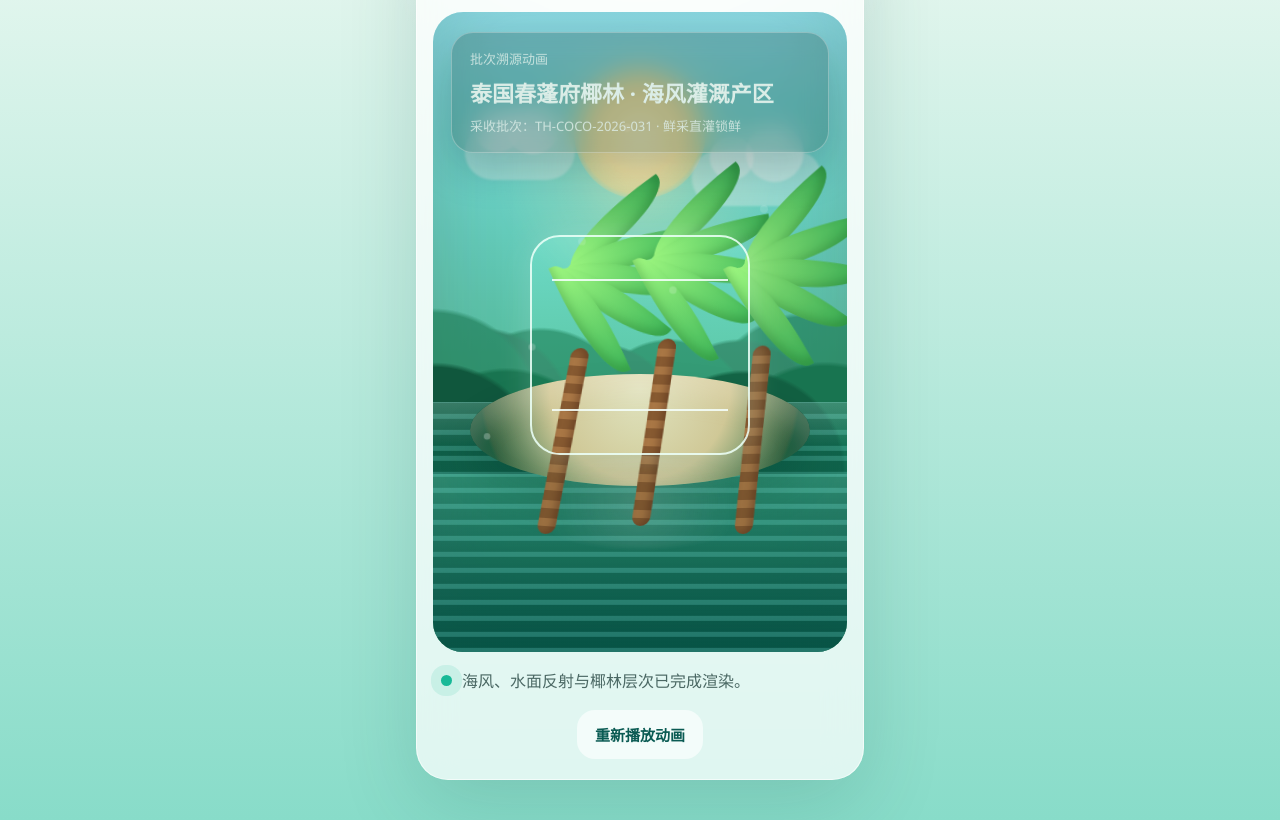
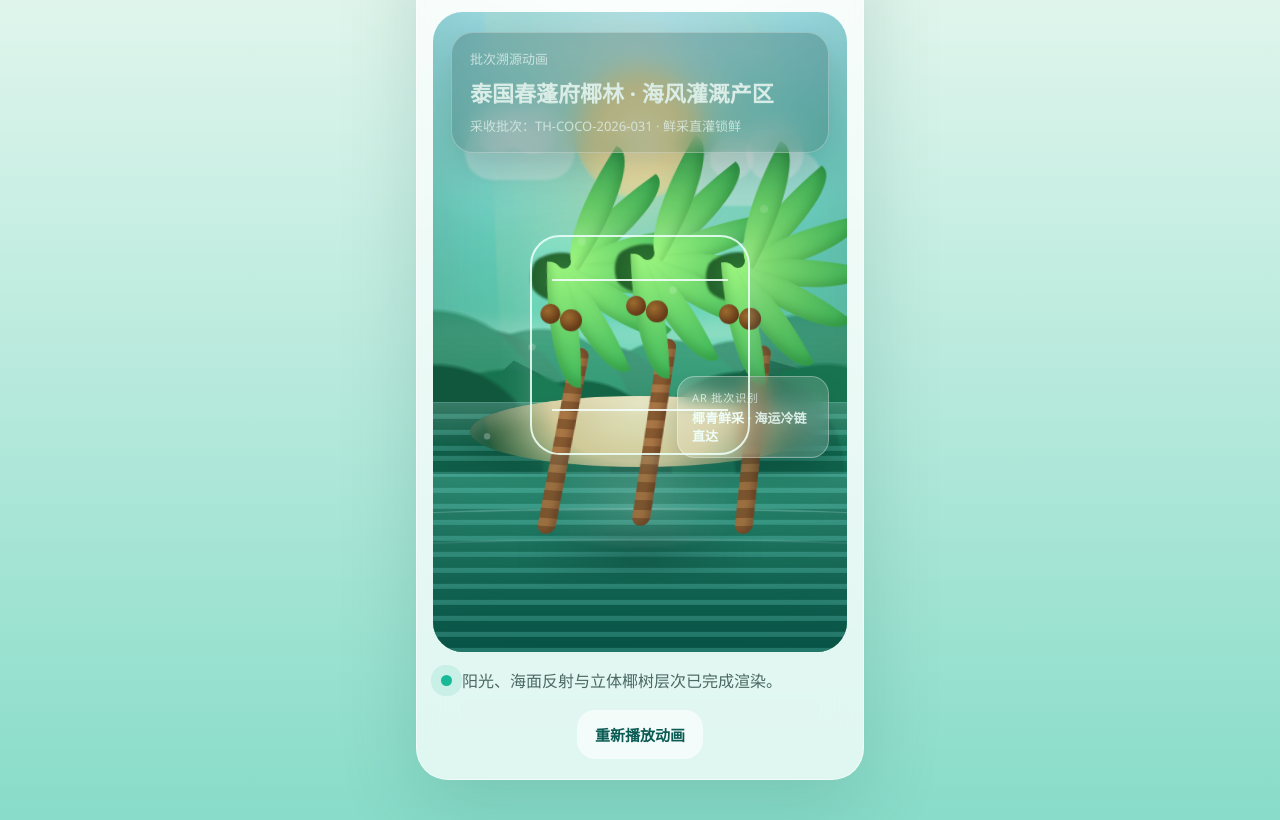
Before and after one commit to chenjianxu92-max/metro-coconut-ar-demo, a plain HTML site: page index.html in a window 1280 px wide. Shown: the part 124-944 px from the top of the page. Drawn offline with Linux system fonts and the light colour scheme.

Commit message:
Deepen tropical scene

```diff
--- a/index.html
+++ b/index.html
@@ -299,14 +299,23 @@ h2 {
   overflow: hidden;
   border-radius: 30px;
   background:
-    linear-gradient(180deg, #8be5f2 0%, #73dfd3 28%, #58c49e 62%, #2e8d67 100%);
+    linear-gradient(180deg, #90e7f3 0%, #73dfd3 24%, #5fd0b1 52%, #2e8d67 100%);
   box-shadow:
     inset 0 -45px 80px rgba(8, 62, 53, 0.22),
     inset 0 40px 70px rgba(255, 255, 255, 0.14);
+  perspective: 1100px;
 }
 
 .scene > * {
   position: absolute;
+}
+
+.scene-depth {
+  inset: 0;
+  background:
+    radial-gradient(circle at 50% 8%, rgba(255, 255, 255, 0.42), transparent 20%),
+    radial-gradient(circle at 20% 18%, rgba(255, 255, 255, 0.2), transparent 18%),
+    linear-gradient(180deg, rgba(255, 255, 255, 0.14), transparent 42%);
 }
 
 .sun-core {
@@ -330,6 +339,34 @@ h2 {
   background: radial-gradient(circle, rgba(255, 247, 193, 0.54) 0, rgba(255, 247, 193, 0.2) 34%, transparent 70%);
   filter: blur(10px);
   animation: aura 6.5s ease-in-out infinite;
+}
+
+.sun-rays {
+  top: -30px;
+  left: 50%;
+  width: 420px;
+  height: 300px;
+  transform: translateX(-50%);
+  background:
+    conic-gradient(
+      from 180deg at 50% 0%,
+      rgba(255, 244, 181, 0) 0deg,
+      rgba(255, 244, 181, 0.18) 22deg,
+      rgba(255, 244, 181, 0) 44deg,
+      rgba(255, 244, 181, 0.14) 70deg,
+      rgba(255, 244, 181, 0) 95deg,
+      rgba(255, 244, 181, 0.16) 118deg,
+      rgba(255, 244, 181, 0) 180deg,
+      rgba(255, 244, 181, 0.16) 242deg,
+      rgba(255, 244, 181, 0) 268deg,
+      rgba(255, 244, 181, 0.14) 292deg,
+      rgba(255, 244, 181, 0) 316deg,
+      rgba(255, 244, 181, 0.18) 340deg,
+      rgba(255, 244, 181, 0) 360deg
+    );
+  opacity: 0.7;
+  filter: blur(1px);
+  animation: rays 12s linear infinite;
 }
 
 .cloud {
@@ -389,6 +426,33 @@ h2 {
   top: -26px;
 }
 
+.sea-haze {
+  inset-inline: -6%;
+  bottom: 250px;
+  height: 80px;
+  background: linear-gradient(180deg, rgba(255, 255, 255, 0.24), rgba(255, 255, 255, 0));
+  filter: blur(8px);
+}
+
+.distant-island {
+  bottom: 246px;
+  height: 74px;
+  background: linear-gradient(180deg, rgba(16, 104, 82, 0.55), rgba(8, 70, 56, 0.84));
+  filter: blur(0.4px);
+}
+
+.distant-island--left {
+  left: -12px;
+  width: 160px;
+  clip-path: polygon(0 100%, 12% 84%, 30% 54%, 46% 62%, 58% 38%, 74% 56%, 100% 100%);
+}
+
+.distant-island--right {
+  right: -4px;
+  width: 182px;
+  clip-path: polygon(0 100%, 20% 76%, 34% 64%, 50% 34%, 70% 48%, 86% 66%, 100% 100%);
+}
+
 .far-jungle {
   inset-inline: -10%;
   bottom: 232px;
@@ -434,6 +498,26 @@ h2 {
   animation: waterMove 7s linear infinite;
 }
 
+.wave-band {
+  inset-inline: -8%;
+  height: 18px;
+  border-radius: 50%;
+  border-top: 2px solid rgba(216, 255, 249, 0.28);
+  border-bottom: 1px solid rgba(5, 79, 69, 0.1);
+  filter: blur(0.4px);
+}
+
+.wave-band--one {
+  bottom: 122px;
+  animation: waveFloat 6.5s ease-in-out infinite;
+}
+
+.wave-band--two {
+  bottom: 92px;
+  opacity: 0.7;
+  animation: waveFloat 7.6s ease-in-out infinite reverse;
+}
+
 .shore {
   left: 50%;
   bottom: 166px;
@@ -447,6 +531,7 @@ h2 {
   box-shadow:
     0 22px 36px rgba(5, 48, 41, 0.18),
     inset 0 18px 24px rgba(255, 244, 222, 0.26);
+  transform: translateX(-50%) rotateX(56deg);
 }
 
 .reflection {
@@ -459,6 +544,16 @@ h2 {
   background: radial-gradient(circle, rgba(255, 255, 255, 0.18) 0, rgba(255, 255, 255, 0.06) 45%, transparent 72%);
   filter: blur(2px);
   animation: shimmer 4.6s ease-in-out infinite;
+}
+
+.foreground-shadow {
+  left: 50%;
+  bottom: 78px;
+  width: 320px;
+  height: 46px;
+  transform: translateX(-50%);
+  background: radial-gradient(circle, rgba(6, 49, 42, 0.28) 0, rgba(6, 49, 42, 0.1) 42%, transparent 72%);
+  filter: blur(8px);
 }
 
 .palm {
@@ -499,6 +594,18 @@ h2 {
   box-shadow: inset -4px 0 7px rgba(67, 34, 19, 0.36);
 }
 
+.crown {
+  position: absolute;
+  left: 50%;
+  top: 18px;
+  width: 70px;
+  height: 50px;
+  transform: translateX(-50%);
+  border-radius: 50%;
+  background: radial-gradient(circle, rgba(44, 118, 48, 0.95) 0, rgba(30, 89, 37, 0.95) 74%, transparent 76%);
+  filter: blur(1px);
+}
+
 .leaf {
   position: absolute;
   left: 50%;
@@ -531,6 +638,46 @@ h2 {
   transform: rotate(62deg);
 }
 
+.leaf-6 {
+  transform: rotate(86deg);
+}
+
+.leaf-7 {
+  transform: rotate(-62deg);
+}
+
+.coconut-cluster {
+  position: absolute;
+  left: 50%;
+  top: 64px;
+  width: 44px;
+  height: 34px;
+  transform: translateX(-50%);
+}
+
+.coconut-cluster::before,
+.coconut-cluster::after {
+  content: "";
+  position: absolute;
+  border-radius: 50%;
+  background: radial-gradient(circle at 36% 36%, #9a6a2f 0, #7b4c21 56%, #603713 100%);
+  box-shadow: inset -3px -4px 6px rgba(65, 33, 9, 0.3);
+}
+
+.coconut-cluster::before {
+  width: 20px;
+  height: 20px;
+  left: 2px;
+  top: 6px;
+}
+
+.coconut-cluster::after {
+  width: 22px;
+  height: 22px;
+  right: 0;
+  top: 10px;
+}
+
 .floating-card {
   left: 50%;
   transform: translateX(-50%);
@@ -559,6 +706,34 @@ h2 {
   display: block;
   margin: 8px 0 6px;
   font-size: 22px;
+}
+
+.floating-badge {
+  right: 18px;
+  bottom: 194px;
+  padding: 12px 14px;
+  border-radius: 18px;
+  background: rgba(255, 255, 255, 0.18);
+  border: 1px solid rgba(255, 255, 255, 0.36);
+  color: #effef9;
+  backdrop-filter: blur(10px);
+  box-shadow: 0 16px 26px rgba(5, 43, 37, 0.16);
+}
+
+.batch-badge span {
+  display: block;
+  font-size: 11px;
+  letter-spacing: 0.08em;
+  text-transform: uppercase;
+  color: rgba(239, 254, 249, 0.76);
+}
+
+.batch-badge strong {
+  display: block;
+  margin-top: 4px;
+  width: 122px;
+  font-size: 13px;
+  line-height: 1.4;
 }
 
 .scan-reticle {
@@ -828,6 +1003,11 @@ h2 {
   50% { transform: translateX(-50%) scale(1.04); opacity: 1; }
 }
 
+@keyframes rays {
+  0% { transform: translateX(-50%) rotate(0deg); }
+  100% { transform: translateX(-50%) rotate(360deg); }
+}
+
 @keyframes cloudDrift {
   0% { transform: translateX(0); }
   50% { transform: translateX(18px); }
@@ -842,6 +1022,11 @@ h2 {
 @keyframes shimmer {
   0%, 100% { transform: translateX(-50%) scaleX(0.95); opacity: 0.55; }
   50% { transform: translateX(-50%) scaleX(1.05); opacity: 0.9; }
+}
+
+@keyframes waveFloat {
+  0%, 100% { transform: translateY(0) scaleX(1); }
+  50% { transform: translateY(-4px) scaleX(1.03); }
 }
 
 @keyframes sway {
@@ -922,6 +1107,11 @@ h2 {
     height: 600px;
   }
 
+  .floating-badge {
+    right: 12px;
+    bottom: 176px;
+  }
+
   .coupon {
     grid-template-columns: 82px 1fr;
   }
@@ -985,44 +1175,69 @@ h2 {
         </div>
 
         <div class="scene">
+          <div class="scene-depth"></div>
           <div class="sun-core"></div>
           <div class="sun-aura"></div>
+          <div class="sun-rays"></div>
           <div class="cloud cloud--one"></div>
           <div class="cloud cloud--two"></div>
+          <div class="sea-haze"></div>
+          <div class="distant-island distant-island--left"></div>
+          <div class="distant-island distant-island--right"></div>
           <div class="far-jungle"></div>
           <div class="mid-jungle"></div>
           <div class="lagoon"></div>
+          <div class="wave-band wave-band--one"></div>
+          <div class="wave-band wave-band--two"></div>
           <div class="shore"></div>
           <div class="reflection"></div>
+          <div class="foreground-shadow"></div>
           <div class="palm palm--left">
             <span class="trunk"></span>
+            <span class="crown"></span>
             <span class="leaf leaf-1"></span>
             <span class="leaf leaf-2"></span>
             <span class="leaf leaf-3"></span>
             <span class="leaf leaf-4"></span>
             <span class="leaf leaf-5"></span>
+            <span class="leaf leaf-6"></span>
+            <span class="leaf leaf-7"></span>
+            <span class="coconut-cluster"></span>
           </div>
           <div class="palm palm--center">
             <span class="trunk"></span>
+            <span class="crown"></span>
             <span class="leaf leaf-1"></span>
             <span class="leaf leaf-2"></span>
             <span class="leaf leaf-3"></span>
             <span class="leaf leaf-4"></span>
             <span class="leaf leaf-5"></span>
+            <span class="leaf leaf-6"></span>
+            <span class="leaf leaf-7"></span>
+            <span class="coconut-cluster"></span>
           </div>
           <div class="palm palm--right">
             <span class="trunk"></span>
+            <span class="crown"></span>
             <span class="leaf leaf-1"></span>
             <span class="leaf leaf-2"></span>
             <span class="leaf leaf-3"></span>
             <span class="leaf leaf-4"></span>
             <span class="leaf leaf-5"></span>
+            <span class="leaf leaf-6"></span>
+            <span class="leaf leaf-7"></span>
+            <span class="coconut-cluster"></span>
           </div>
 
           <div class="floating-card origin-card">
             <p>批次溯源动画</p>
             <strong>泰国春蓬府椰林 · 海风灌溉产区</strong>
             <span>采收批次：TH-COCO-2026-031 · 鲜采直灌锁鲜</span>
+          </div>
+
+          <div class="floating-badge batch-badge">
+            <span>AR 批次识别</span>
+            <strong>椰青鲜采 · 海运冷链直达</strong>
           </div>
 
           <div class="scan-reticle"></div>
@@ -1128,18 +1343,18 @@ function startExperience() {
   experiencePanel.classList.add("hidden");
   couponStack.classList.add("hidden");
   couponStack.classList.remove("is-visible");
-  statusText.textContent = "正在载入泰国椰林、海风水面与采收批次信息...";
+  statusText.textContent = "正在载入泰国椰林海岸、海水反光与阳光批次场景...";
 
   setIntroCountdown();
 
   schedule(() => {
     introPanel.classList.add("hidden");
     experiencePanel.classList.remove("hidden");
-    statusText.textContent = "已识别商品批次，正在展开泰国椰林实景动画...";
+    statusText.textContent = "已识别商品批次，正在展开泰国海岸椰林实景动画...";
   }, 2200);
 
   schedule(() => {
-    statusText.textContent = "海风、水面反射与椰林层次已完成渲染。";
+    statusText.textContent = "阳光、海面反射与立体椰树层次已完成渲染。";
   }, 3900);
 
   schedule(() => {
```
